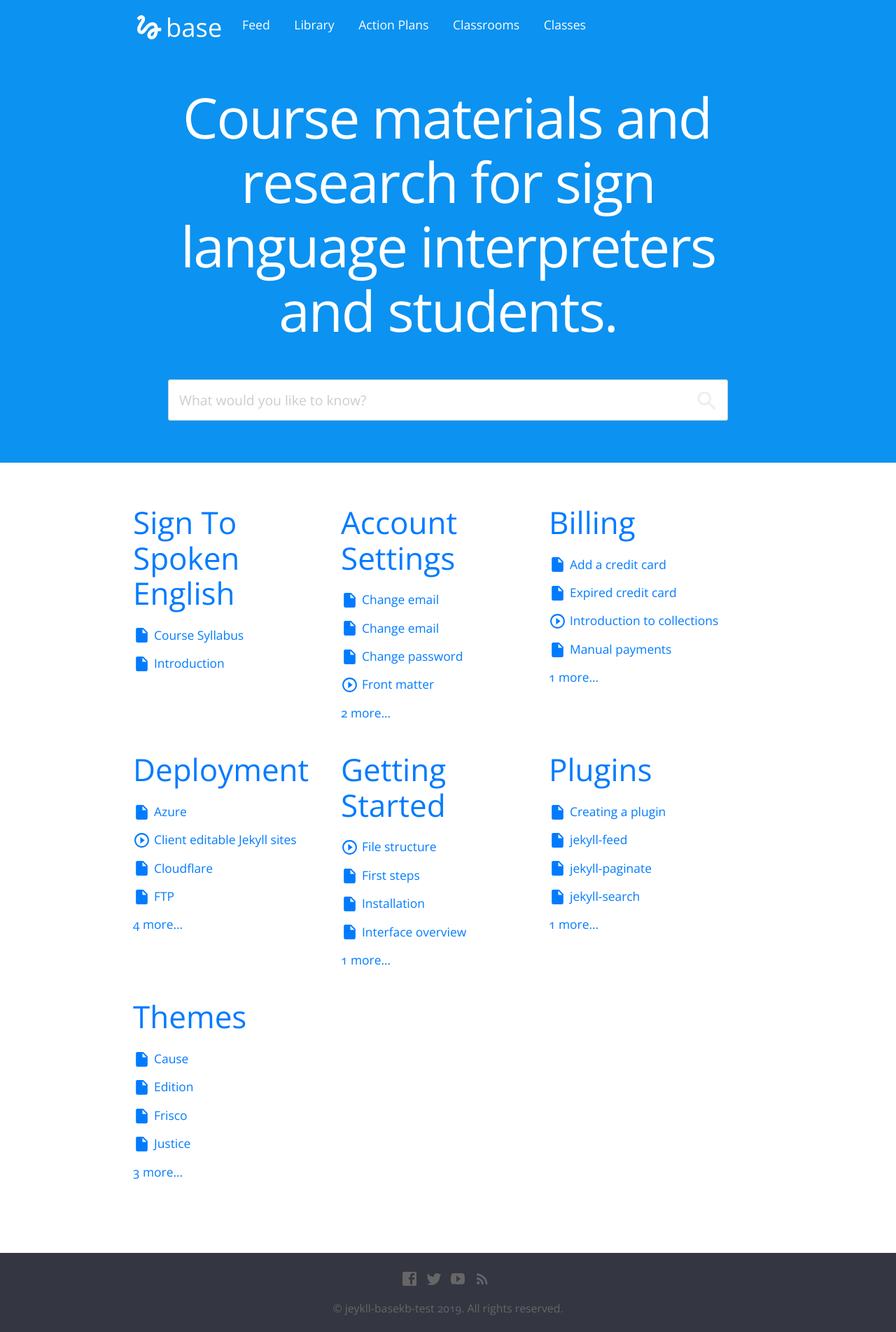
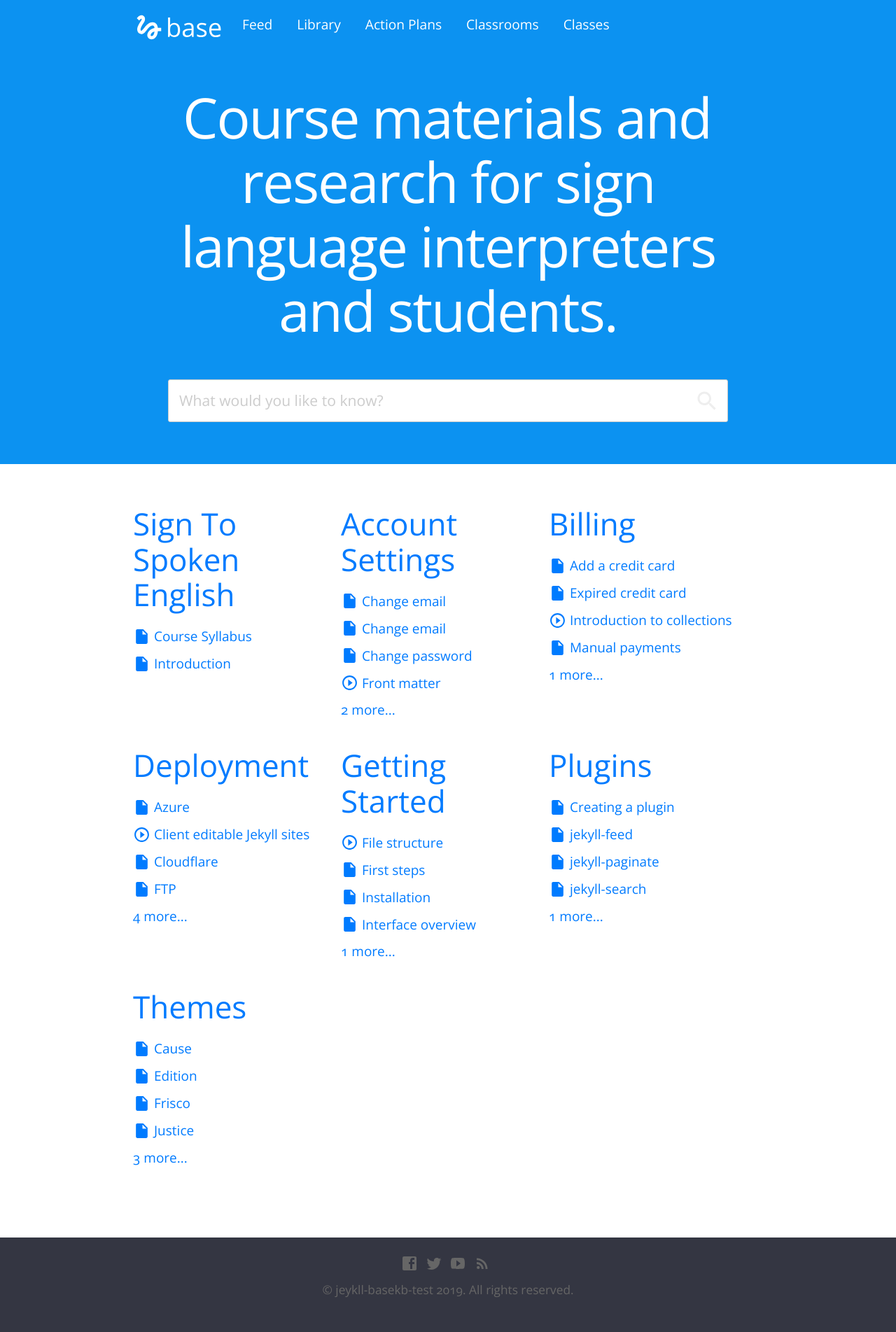
Before and after one commit to intrpr/jeykll-basekb-test, a Jekyll site: the page built from index.html, in a window 1280 px wide. Shown: the whole page at 70% size. Built offline with Jekyll 4.4.1, drawn with Linux system fonts in a browser that asks for light colours; nearby versions of some CDN libraries; after the commit the page ends 1876 px from its top, so only the background shows below that.

Commit message:
Update typography.scss

```diff
--- a/_sass/typography.scss
+++ b/_sass/typography.scss
@@ -11,8 +11,8 @@ body {
 	max-height: 100%;
 	font-family: "Open Sans", serif;
 	letterqq-spacing: 0.01rem;
-	font-size: 1.1em;
-	line-height: 1.5em;
+	font-size: 1.2rem;
+	line-height: 1.5rem;
 	color: #3A4145;
 	-webkit-font-feature-settings: 'kern' 1;
 	-moz-font-feature-settings: 'kern' 1;
@@ -93,7 +93,7 @@ dl {
 	-webkit-font-feature-settings: 'liga' 1, 'onum' 1, 'kern' 1;
 	-moz-font-feature-settings: 'liga' 1, 'onum' 1, 'kern' 1;
 	-o-font-feature-settings: 'liga' 1, 'onum' 1, 'kern' 1;
-	margin: 0 0 1.75em 0;
+	margin: 0 0 1rem 0;
 	text-rendering: geometricPrecision
 }
 
```
